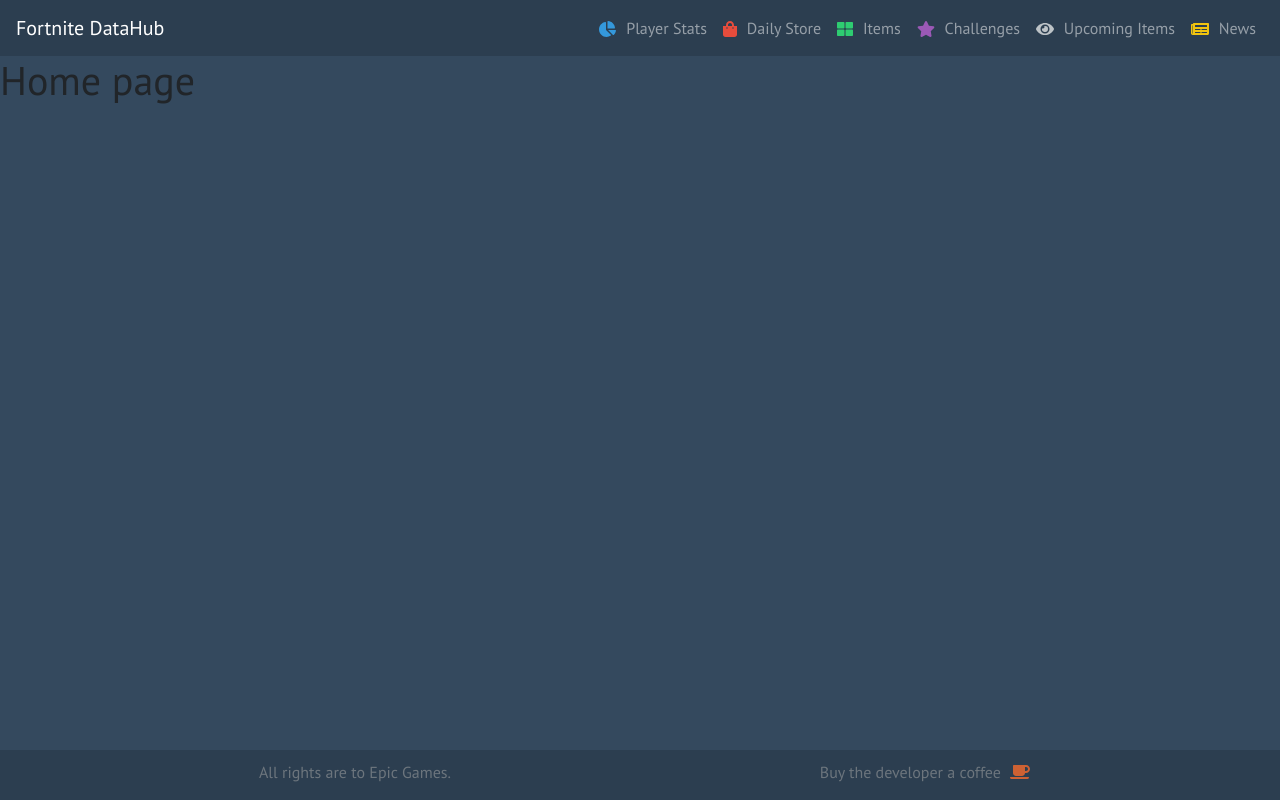
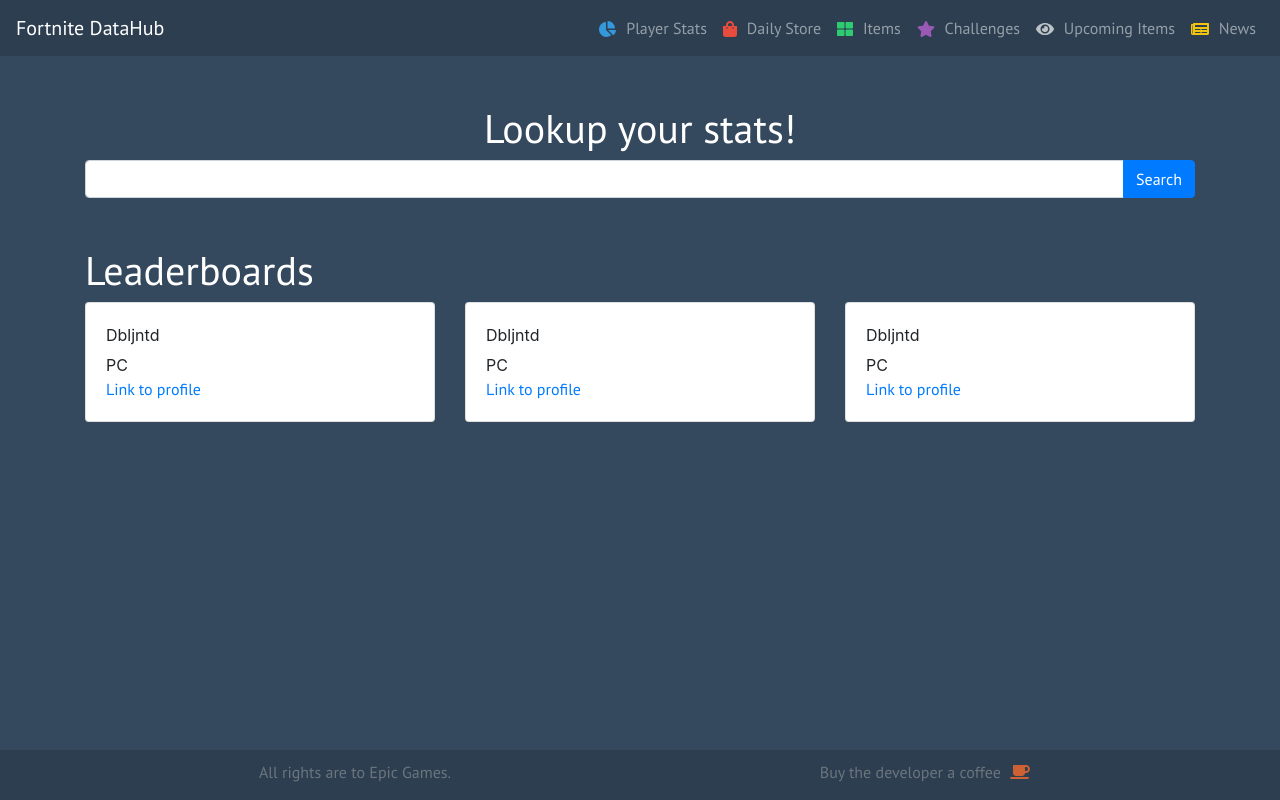
Before and after one commit to asekdev/fn-webapp, a React (Create React App) app: page / in a window 1280 px wide. Built offline with nearby package versions, Linux system fonts and the light colour scheme.

Commit message:
added usercard with unique routing

```diff
--- a/src/App.css
+++ b/src/App.css
@@ -1,14 +1,39 @@
-html, body {
+html,
+body {
   background-color: #34495e !important;
-  font-family: 'PT Sans', sans-serif;
+  font-family: "PT Sans", sans-serif;
+  height: 100vh;
+  min-height: 100vh;
 }
 
-h1, h2, h3, h4, h5, p, a {
-  font-family: 'PT Sans', sans-serif;
+h1,
+h2,
+h3,
+h4,
+h5,
+p,
+a,
+button,
+input {
+  font-family: "PT Sans", sans-serif !important;
+  color: white;
+}
+.padd-right-5 {
+  padding-right: 5px;
 }
 
-.padd-right-5 {
-  padding-right: 5px;
+.content {
+  position: absolute;
+  left: 50%;
+  top: 50%;
+  -webkit-transform: translate(-50%, -50%);
+  transform: translate(-50%, -50%);
+}
+
+.align-middle {
+  display: flex;
+  justify-content: center;
+  align-items: center;
 }
 
 .marg-left-5 {
@@ -37,5 +62,5 @@
   width: 100%;
   height: auto;
   /* line-height: 40px; */
-  background-color: #2c3e50
+  background-color: #2c3e50;
 }
--- a/src/components/Home.js
+++ b/src/components/Home.js
@@ -1,11 +1,47 @@
-import React, { Component } from 'react';
+import React, { Component } from "react";
+import {
+  Container,
+  Input,
+  InputGroup,
+  InputGroupAddon,
+  Button,
+  Row,
+  Col
+} from "reactstrap";
+import { UserCard } from "./common";
 
 class Home extends Component {
+  constructor(props) {
+    super(props);
+  }
+
   render() {
     return (
-    <div>
-        <h1>Home page</h1>
-    </div>
+      <Container>
+        <Row className="align-middle">
+          <Col className="mt-5">
+            <h1 className="text-center">Lookup your stats!</h1>
+            <InputGroup>
+              <Input />
+              <InputGroupAddon addonType="append">
+                <Button color="primary">Search</Button>
+              </InputGroupAddon>
+            </InputGroup>
+          </Col>
+        </Row>
+        <h1 className="mt-5">Leaderboards</h1>
+        <Row>
+          <Col>
+          <UserCard username="dbljntd"/>
+          </Col>
+          <Col>
+          <UserCard username="ninja"/>
+          </Col>
+          <Col>
+          <UserCard username="timthetatman"/>
+          </Col>
+        </Row>
+      </Container>
     );
   }
 }
--- /dev/null
+++ b/src/components/common/UserCard.js
@@ -0,0 +1,25 @@
+import React from "react";
+import {
+  Card,
+  CardBody,
+  CardLink,
+  CardTitle,
+  CardSubtitle
+} from "reactstrap";
+import { Link } from 'react-router-dom';
+
+const UserCard = props => {
+  return (
+    <div>
+      <Card>
+        <CardBody>
+          <CardTitle>Dbljntd</CardTitle>
+          <CardSubtitle>PC</CardSubtitle>
+          <CardLink tag={Link} to={`/user/${props.username}`}>Link to profile</CardLink>
+        </CardBody>
+      </Card>
+    </div>
+  );
+};
+
+export { UserCard };
--- a/src/components/common/index.js
+++ b/src/components/common/index.js
@@ -1 +1,2 @@
 export * from './Footer';
+export * from './UserCard';
```
Also changed, not shown: src/components/DailyStore.js (+8 -9 lines), src/components/common/Footer.js (+17 -11 lines), src/routes/Routes.js (+12 -13 lines).
